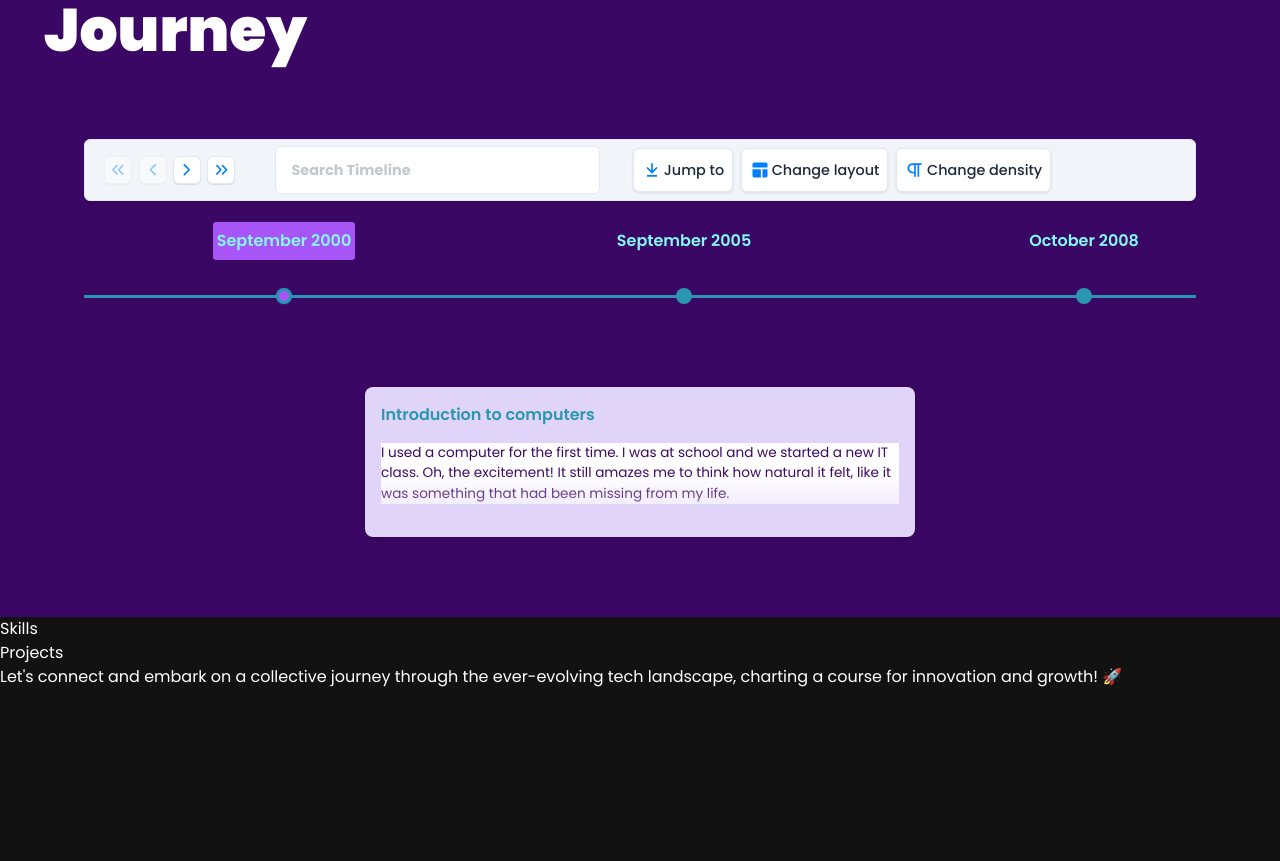
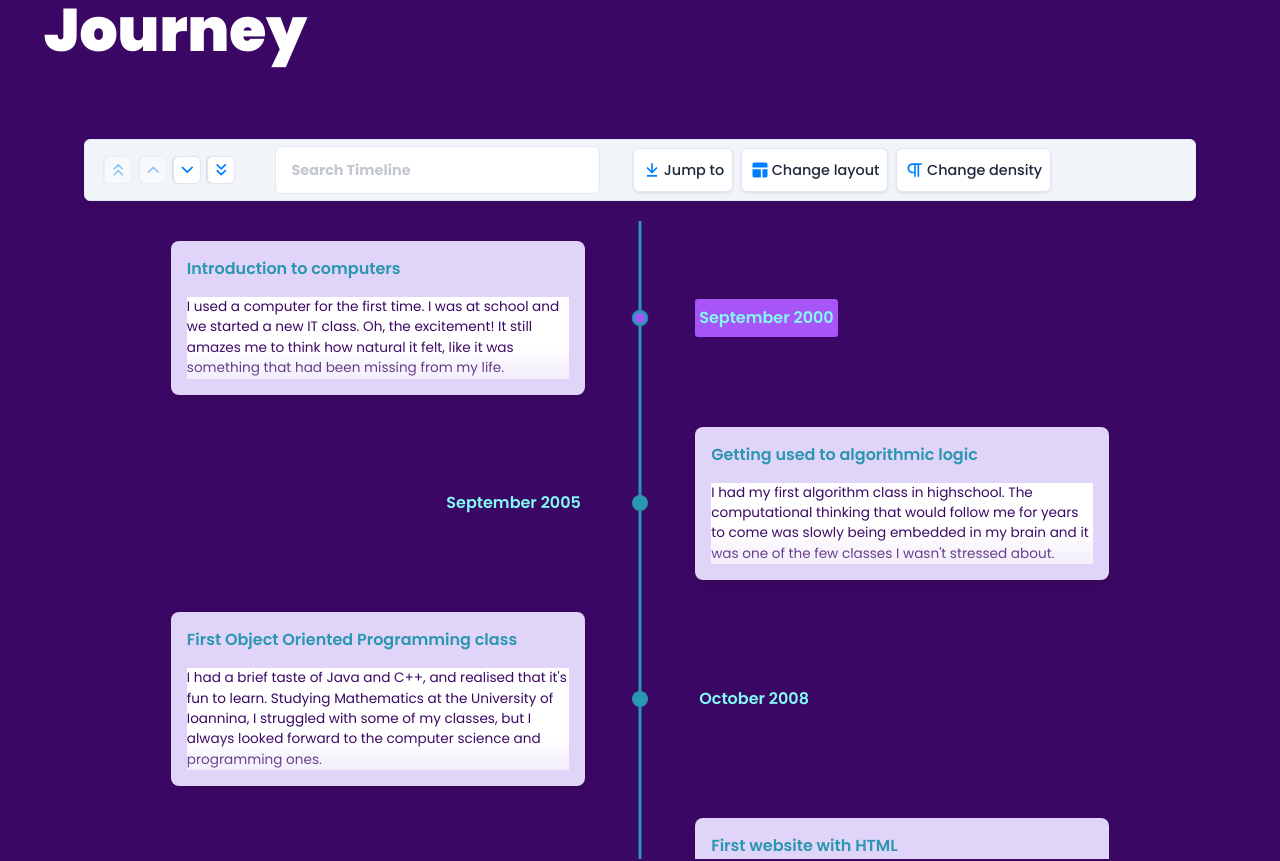
Before and after one commit to spiralnebulam31/PortfolioWebsite, a React (Vite) app: page / in a window 1280 px wide. Shown: the part 2240-3101 px from the top of the page. Before the commit the page ends 2929 px from the top, so only its background shows below. Built offline with nearby package versions, Linux system fonts and the light colour scheme.

Commit message:
Edited style of journey timeline

```diff
--- a/src/components/Journey.jsx
+++ b/src/components/Journey.jsx
@@ -1,19 +1,16 @@
-import { motion } from 'framer-motion';
-import { styles } from '../styles';
-import { fadeIn, textVariant } from '../utils/motion.js';
-import { Chrono } from 'react-chrono';
-import { timelineItems } from '../constants/constants.js';
-import { singleStarLightTeal, singleStarLilac } from '../assets';
+import { motion } from "framer-motion";
+import { styles } from "../styles";
+import { fadeIn, textVariant } from "../utils/motion.js";
+import { Chrono } from "react-chrono";
+import { timelineItems } from "../constants/constants.js";
 
 const Journey = () => {
   return (
     <section id="journey">
-    <div className='bg-background1 relative bg-cover w-full  top-0 left-0 right-0 bottom-0'>
+      <div className="bg-background1 relative bg-cover w-full  top-0 left-0 right-0 bottom-0">
         <div className="mx-auto px-5">
           <motion.div variants={textVariant()}>
-        <p className={styles.sectionSubText + styles.paddingX}>
-          My coding
-        </p>
+            <p className={styles.sectionSubText + styles.paddingX}>My coding</p>
             <h2 className={styles.sectionHeadText + styles.paddingX}>
               Journey
             </h2>
@@ -21,16 +18,21 @@ const Journey = () => {
 
           <motion.div
             variants={fadeIn("", "", 0.1, 1)} //direction, type, delay, duration
-        className={styles.padding + "text-white text-[17px] max-w-7xl leading-[30px]"}
+            className={
+              styles.padding + "text-white text-[17px] max-w-7xl leading-[30px]"
+            }
           >
+          <div style={{ width: "100%", height: "90vh" }}>
             <Chrono
               items={timelineItems}
-      mode="HORIZONTAL"
+              mode="VERTICAL_ALTERNATING"
               showSingleMode
               itemWidth={400}
+              itemHeight={500}
               cardWidth={550}
               cardHeight={150}
               focusActiveItemOnLoad
+              scrollable
               theme={{
                 primary: "#2B96B1",
                 secondary: "#a855f7",
@@ -39,14 +41,15 @@ const Journey = () => {
                 cardDetailsColor: "#3b0764",
                 iconBackgroundColor: "#CCB2FF",
                 titleColorActive: "#83F8F5",
-    titleColor: "#83F8F5"
+                titleColor: "#83F8F5",
               }}
             />
+          </div>
           </motion.div>
         </div>
       </div>
     </section>
-  )
-}
+  );
+};
 
 export default Journey;
```
Lines whose indentation alone changed are shown as unchanged.
